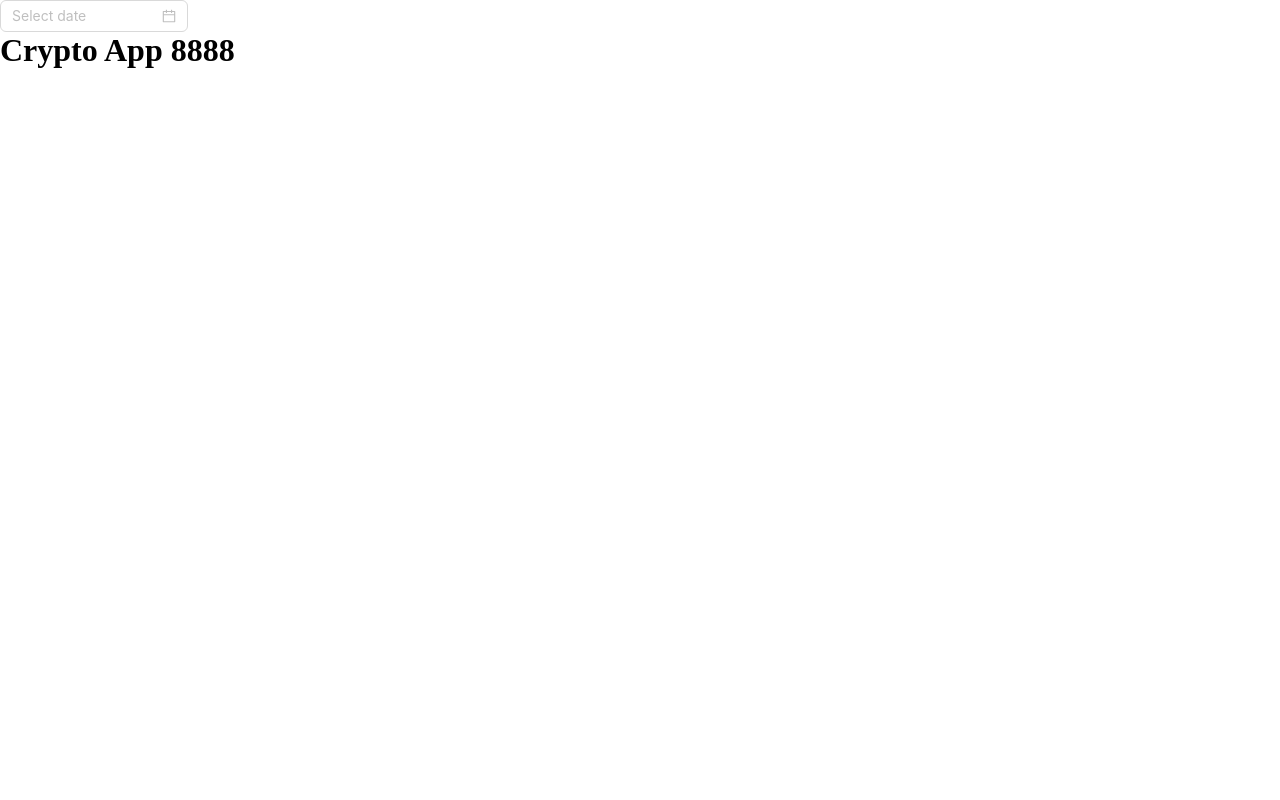
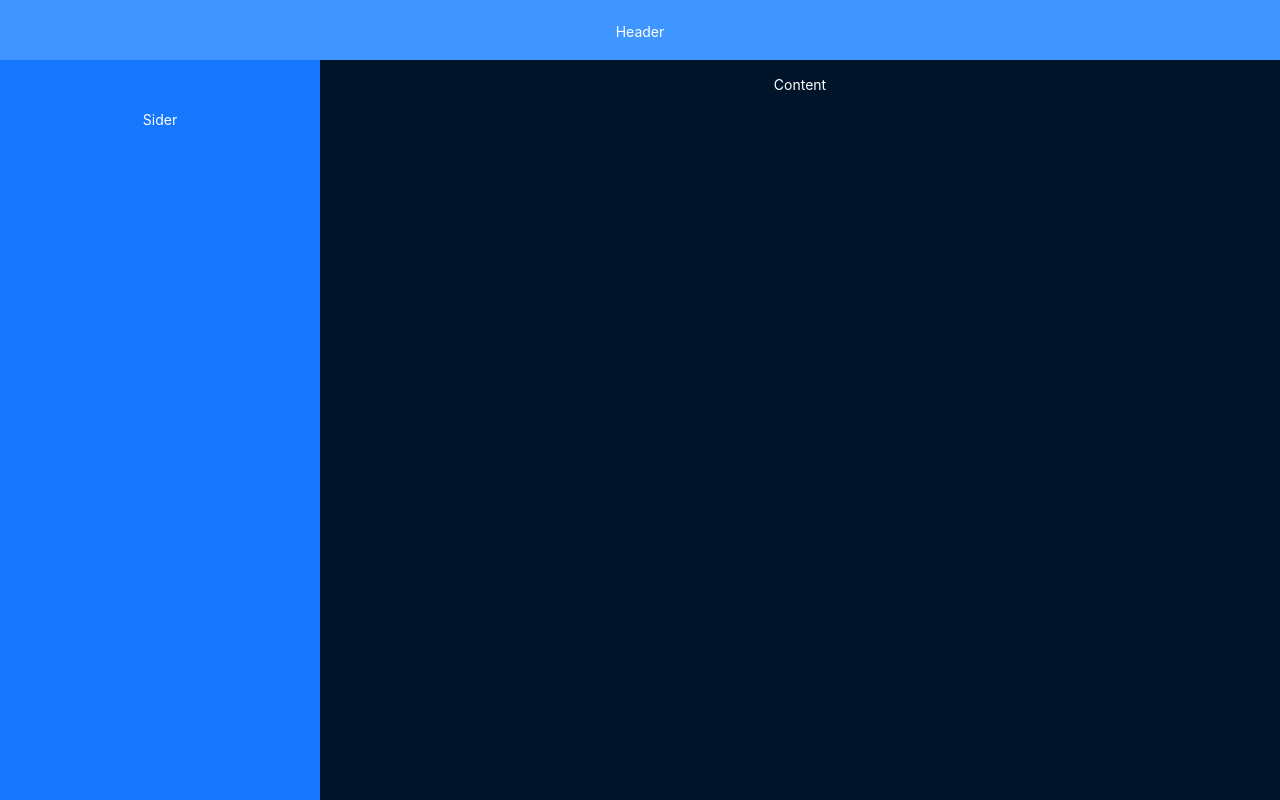
Before and after one commit to namhels/crypto_app, a React (Vite) app: page / in a window 1280 px wide. Built offline with nearby package versions, Linux system fonts and the light colour scheme.

Commit message:
add components/layout

```diff
--- a/src/App.jsx
+++ b/src/App.jsx
@@ -1,10 +1,16 @@
-import { DatePicker } from "antd";
+import { Layout } from 'antd';
+import AppHeader from './components/layout/AppHeader';
+import AppSider from './components/layout/AppSider';
+import AppContent from './components/layout/AppContent';
 
 export default function App() {
   return (
-    <>
-      <DatePicker/>
-      <h1>Crypto App 8888</h1>
-    </>
+    <Layout>
+      <AppHeader/>
+      <Layout>
+        <AppSider/>
+        <AppContent/>
+      </Layout>
+    </Layout>
   );
 }
--- /dev/null
+++ b/src/components/layout/AppContent.jsx
@@ -0,0 +1,18 @@
+import { Layout } from 'antd';
+const { Content } = Layout;
+
+const contentStyle = {
+  textAlign: 'center',
+  minHeight: 'calc(100vh - 60px)',
+  color: '#fff',
+  backgroundColor: '#001529',
+	padding: '1rem',
+};
+
+const AppContent = () => {
+	return (
+		<Content style={contentStyle}>Content</Content>
+	)
+}
+
+export default AppContent
--- /dev/null
+++ b/src/components/layout/AppHeader.jsx
@@ -0,0 +1,19 @@
+import { Layout } from 'antd';
+const { Header } = Layout;
+
+const headerStyle = {
+  textAlign: 'center',
+  color: '#fff',
+  height: 60,
+  paddingInline: 48,
+  lineHeight: '64px',
+  backgroundColor: '#4096ff',
+};
+
+const AppHeader = () => {
+	return (
+		<Header style={headerStyle}>Header</Header>
+	)
+}
+
+export default AppHeader
--- /dev/null
+++ b/src/components/layout/AppSider.jsx
@@ -0,0 +1,19 @@
+import { Layout } from 'antd';
+const { Sider } = Layout;
+
+const siderStyle = {
+  textAlign: 'center',
+  lineHeight: '120px',
+  color: '#fff',
+  backgroundColor: '#1677ff',
+};
+
+const AppSider = () => {
+	return (
+		<Sider width="25%" style={siderStyle}>
+			Sider
+		</Sider>
+	)
+}
+
+export default AppSider
```
